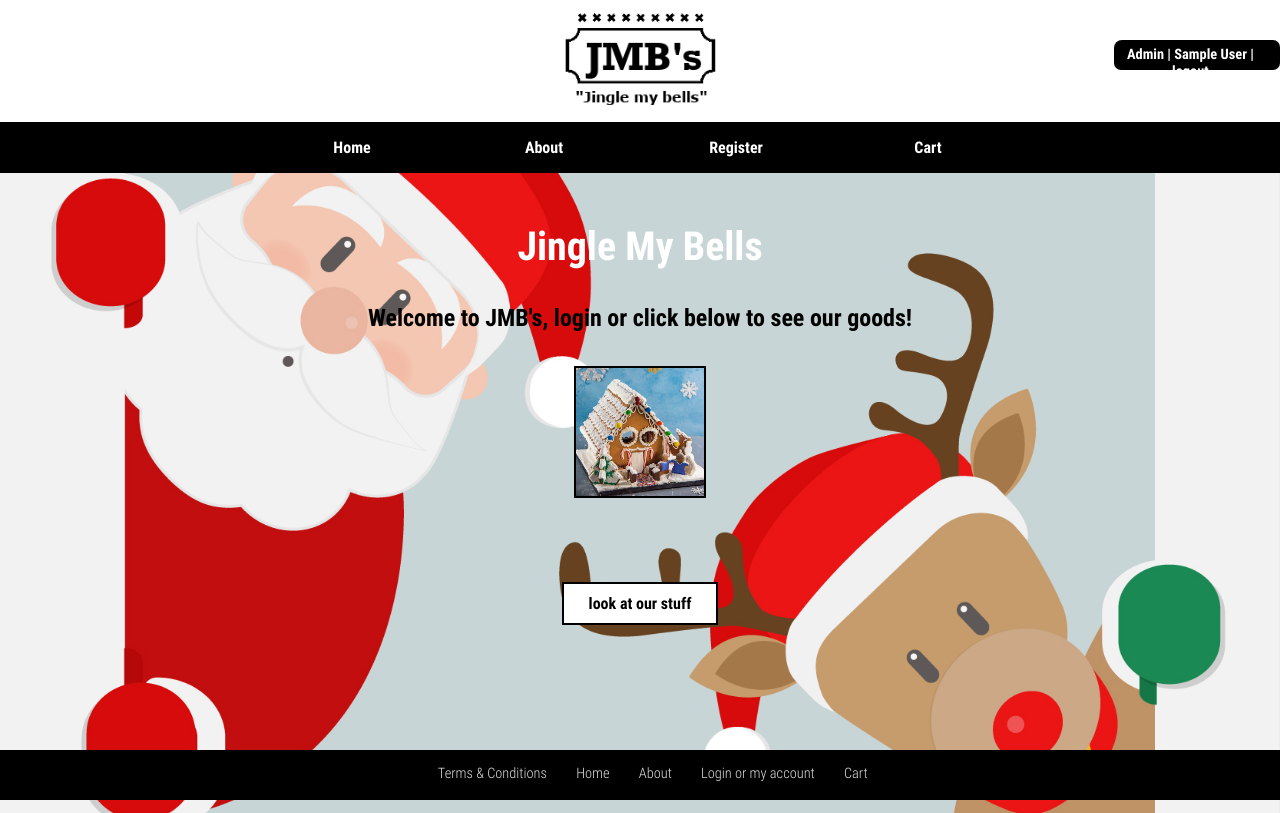
After one commit to mjbotes/JMB-site, a PHP site: page /home.php in a window 1280 px wide. The commit adds this page. Run offline with PHP 8.4, Linux system fonts and the light colour scheme; the visitor is signed in with stand-in values (Sample User, id 1).

Commit message:
home/landing page done

```diff
--- /dev/null
+++ b/home.php
@@ -0,0 +1,37 @@
+<!DOCTYPE html>
+<html lang="en" style="height:100%; margin:0">
+<head>
+	<meta charset="UTF-8">
+	<meta name="viewport" content="width=device-width, initial-scale=1.0">
+	<meta http-equiv="X-UA-Compatible" content="ie=edge">
+	<title>Document</title>
+	<link rel = "stylesheet"
+	type = "text/css"
+	href = "./style/style.css" />
+</head>
+<body style="height:100%; margin: 0;">
+	<header>
+		<img src="./imgs/header/logo.png" style="width:12%;">
+			<?php
+				require_once "user_scripts/user_bar.php";
+			?>
+	</header>
+	<?php require_once "scripts/nav_script.php";?>
+    <div class="land">
+        <div class="land-text">
+            <br/>
+            <h1 style="margin-top:4vh; font-size:5vh; color:white;">Jingle My Bells</h1>
+            <br/>
+            <h1 style="margin-top:2vh; font-size:3vh; color:black;">Welcome to JMB's, login or click below to see our goods!</h1>
+            <br/>
+                <div class="landgoods">
+                    <img src="./imgs/products/p1.jpg" width=40%>
+                </div>
+            <a href="index.php"><button style="color:black">look at our stuff</button></a>
+        </div>
+    </div>
+    <?php
+	require_once "scripts/footer.php";
+?>
+</body>
+</html>
--- a/style/style.css
+++ b/style/style.css
@@ -17,6 +17,50 @@ body {
 	padding: 0;
 	color: white;
 	text-align: center;
+}
+
+.land {
+	background-image: url("../imgs/land.jpg");
+	height: 80%;
+	background-position: center;
+	background-repeat: no-repeat;
+	background-size: cover;
+	position: relative;
+	color: white;
+}
+
+.landgoods{
+	margin-top: 2vh;
+	border: black;
+	display: block;
+	width:25%;
+	text-align: center;
+	margin-left: auto;
+	margin-right: auto;
+}
+.landgoods img{
+	border: 2px solid black;
+}
+
+.land-text button {
+	outline: 0;
+	display: inline-block;
+	padding: 10px 25px;
+	color: white;
+	background-color:white;
+	text-align: center;
+	cursor: pointer;
+	font-family: xmas;
+	font-size: 2vh;
+	border: 2px solid black;
+	margin-top: 10vh;
+	margin-bottom: auto;
+}
+
+  .land-text button:hover {
+	background-color: maroon;
+	color: white;
+	font-family: xmas;
 }
 
 .acc {
@@ -108,23 +152,23 @@ h3 {
 }
 
 .nav {
-	background-color: white;
+	background-color: black;
 	display: block;
+	padding-top: 1vh;
+	padding-bottom: 1vh;
 }
 
 .nav a {
 	width: 15%;
 	padding-top: 1vh;
 	padding-bottom: 1vh;
-	outline-width: 1;
-	outline-style: solid;
 	text-align: center;
 	display: inline-block;
 	transition: 0.8s;
 	text-decoration: none;
 	font-size: 2vh;
 	font-family: xmas;
-	color: black;
+	color: white;
 }
 
 .userd{
```
Also changed, not shown: imgs/land.jpg (added).
